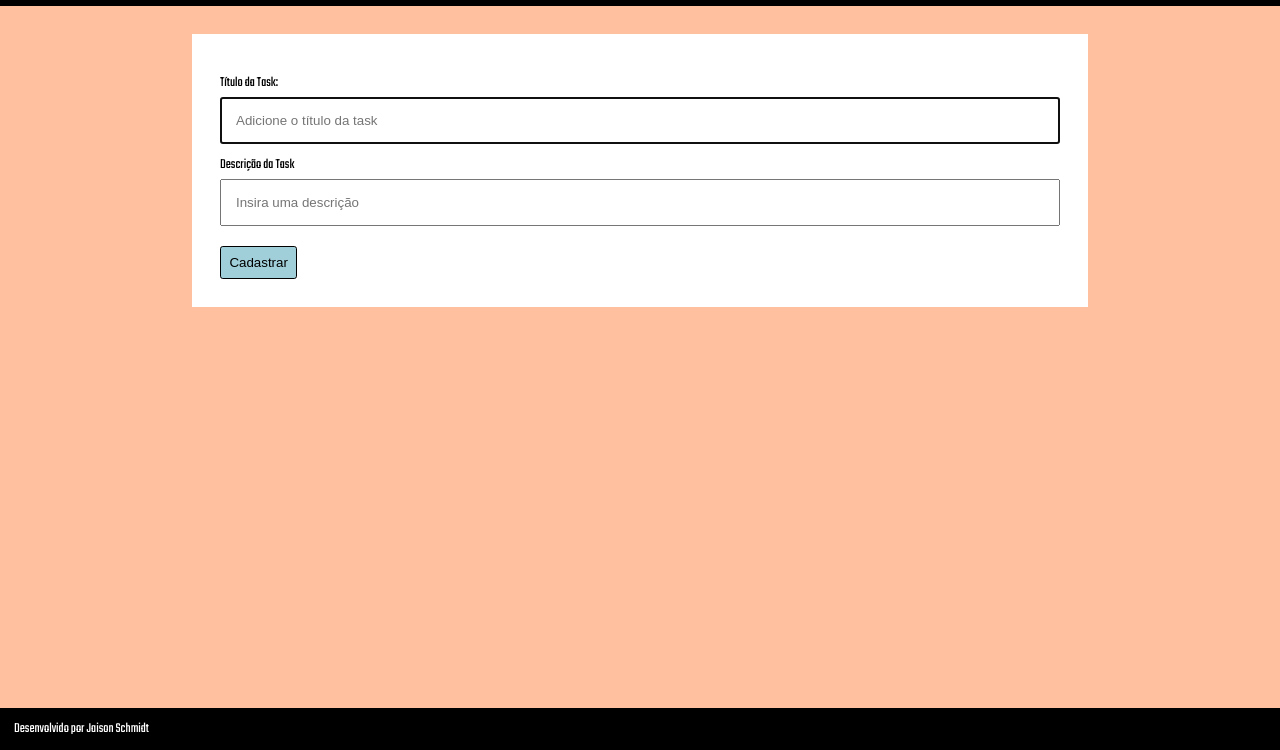
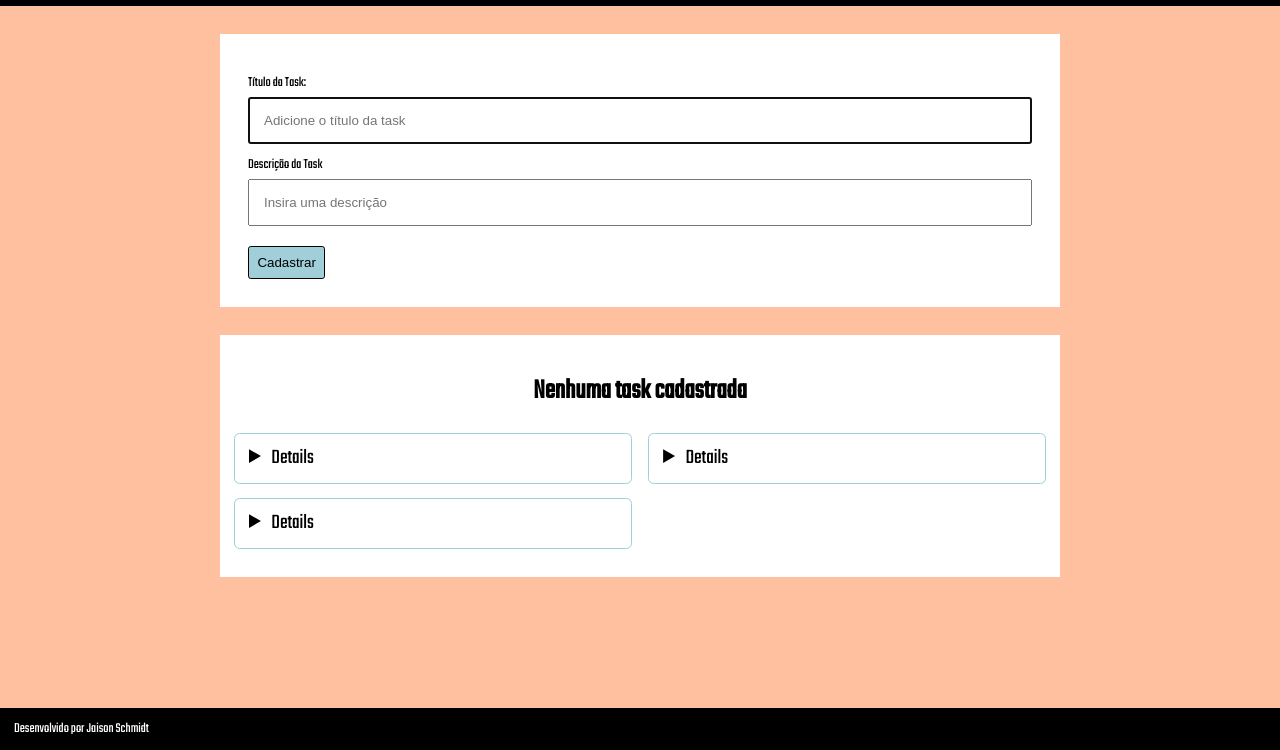
Before and after one commit to jaisonschmidt/todolist-quinta, a plain HTML site: page index.html in a window 1280 px wide. Shown: the part 50-800 px from the top of the page. Drawn offline with Linux system fonts and the light colour scheme.

Commit message:
feat: Cria container de classes

```diff
--- a/assets/style.css
+++ b/assets/style.css
@@ -1,3 +1,7 @@
+* {
+    box-sizing: border-box;
+}
+
 html {
     font-size: 14px;
     height: 100%;
@@ -71,6 +75,52 @@ body {
     width: 100%;
 }
 
+.taskContainer {
+    background-color: #FFF;
+    margin: 2rem;
+    max-width: 840px;
+    padding: 1rem;
+    width: 100%;
+}
+
+.noTasks {
+    font-size: 2rem;
+    font-weight: bold;
+    padding: 2rem;
+    text-align: center;
+}
+
+.taskList {
+    display: flex;
+    flex-direction: row;
+    flex-wrap: wrap;
+    justify-content: space-between;
+}
+
+.taskItem {
+    border: 1px solid #A0CED9;
+    border-radius: 0.4rem;
+    font-size: 1.5rem;
+    font-weight: 100;
+    margin-bottom: 1rem;
+    padding: 1rem;
+    width: 49%;
+}
+
+@media screen and (max-device-width: 480px) {
+    .taskItem {
+        width: 100%;
+    }
+}
+
+.taskTitle {
+    font-weight: 400;
+}
+
+.taskItem[open] .taskTitle {
+    margin-bottom: 10px;
+}
+
 .footerMain {
     background-color: #000;
     color: #FFF;
--- a/index.html
+++ b/index.html
@@ -51,6 +51,44 @@
         </div>
 
         <!-- tasks -->
+        <div class="taskContainer">
+            <div class="noTasks" id="emptyTaskListElement">
+                Nenhuma task cadastrada
+            </div>
+
+            <div class="taskList" id="taskListElement">
+                <!-- inicio task -->
+                <details class="taskItem">
+                    <summary class="taskTitle">Details</summary>
+                    Something small enough to escape casual notice.
+                    <div>
+                        <button class="btn">Pronto</button>
+                        <button class="btn btn-info">Alterar</button>
+                    </div>
+                </details>
+                <!-- Fim task -->
+                <!-- inicio task -->
+                <details class="taskItem">
+                    <summary class="taskTitle">Details</summary>
+                    Something small enough to escape casual notice.
+                    <div>
+                        <button class="btn">Pronto</button>
+                        <button class="btn btn-info">Alterar</button>
+                    </div>
+                </details>
+                <!-- Fim task -->
+                <!-- inicio task -->
+                <details class="taskItem">
+                    <summary class="taskTitle">Details</summary>
+                    Something small enough to escape casual notice.
+                    <div>
+                        <button class="btn">Pronto</button>
+                        <button class="btn btn-info">Alterar</button>
+                    </div>
+                </details>
+                <!-- Fim task -->
+            </div>
+        </div>
     </main>
 
     <footer class="footerMain">
```
